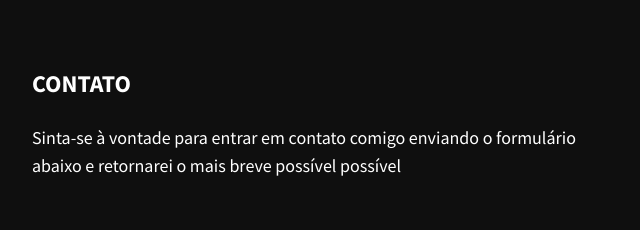
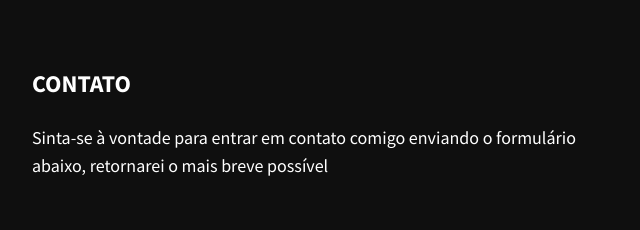
Before and after one commit to devbymarcos/marcoslopes.dev, a Next.js app: page / in a window 1280 px wide. Shown: the part 3060-3290 px from the top of the page, without its empty margins (624-1264 px from the left). Built offline with nearby package versions, Linux system fonts and the light colour scheme.

Commit message:
style: alterado texto erro de portugues

```diff
--- a/app/home/contact/Contact.js
+++ b/app/home/contact/Contact.js
@@ -99,7 +99,7 @@ export function Contact() {
           <h2 className=" text-2xl mb-6 font-bold">CONTATO</h2>
           <p className="text-lg ">
             Sinta-se à vontade para entrar em contato comigo enviando o
-            formulário abaixo e retornarei o mais breve possível possível
+            formulário abaixo, retornarei o mais breve possível
           </p>
         </div>
         <div className="flex  flex-col gap-20">
```
